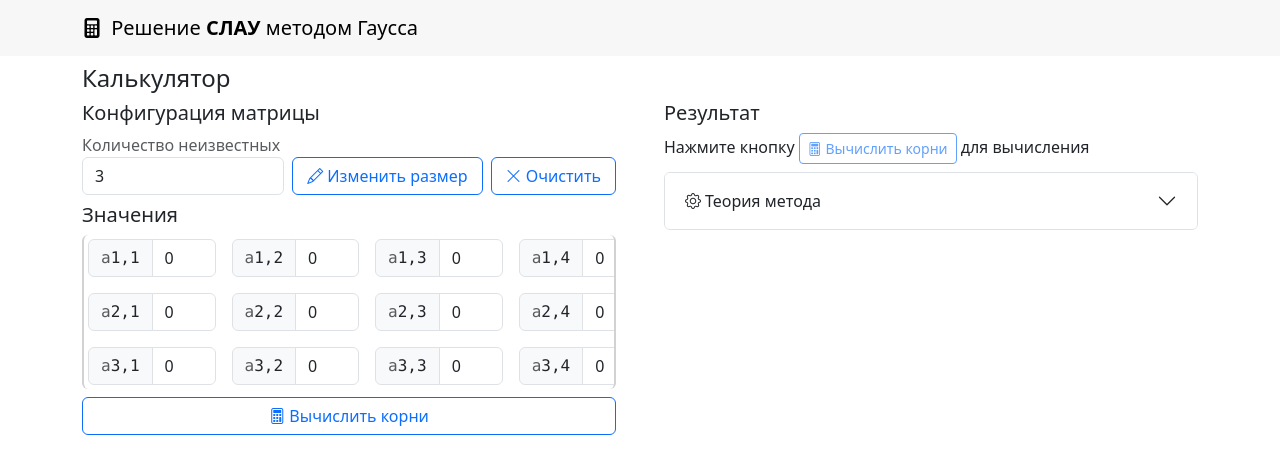
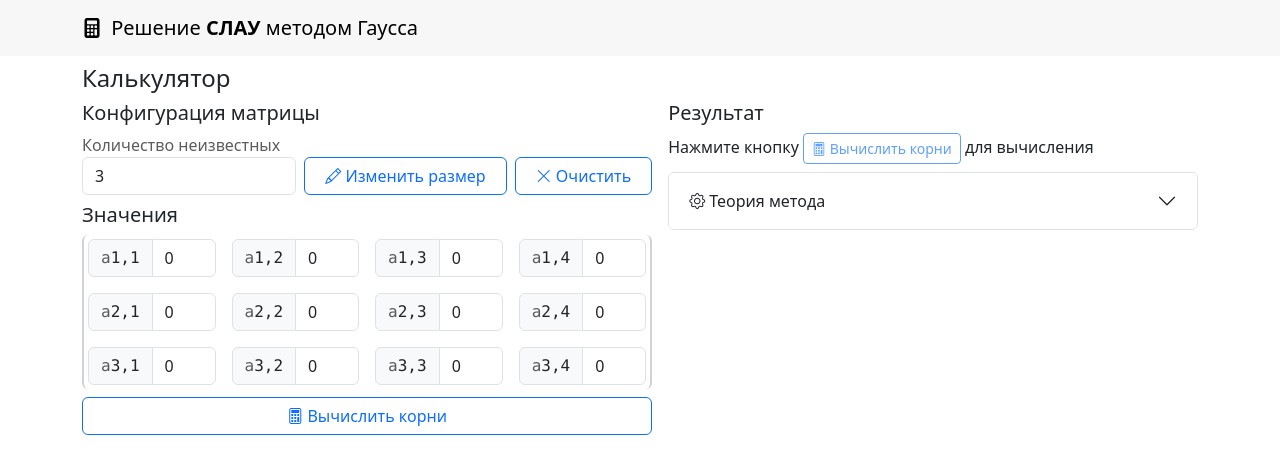
Before and after one commit to awkitsune/gaussian-elimination, an Angular app: page / in a window 1280 px wide. Shown: the top 474 px of the page. Built offline with nearby package versions, Linux system fonts and the light colour scheme.

Commit message:
Moved from row to flex

```diff
--- a/src/app/gel-calculator/gel-calculator.component.html
+++ b/src/app/gel-calculator/gel-calculator.component.html
@@ -1,7 +1,8 @@
 <div class="container mb-2">
   <div class="h4 mt-2">Калькулятор</div>
-  <div class="row g-5">
-    <div class="col-12 col-lg-6">
+
+  <div class="d-flex flex-column flex-lg-row" style="gap: 1rem">
+    <div class="w-100">
       <div class="h5">Конфигурация матрицы</div>
       <div class="d-flex flex-row mb-2 flex-wrap">
         <div class="flex-grow-2 flex-fill">
@@ -96,7 +97,7 @@
         </button>
       </div>
     </div>
-    <div class="col-12 col-lg-6">
+    <div class="w-100">
       <div class="h5">Результат</div>
       <div>
         @if (result.length == 0 ) {
```
